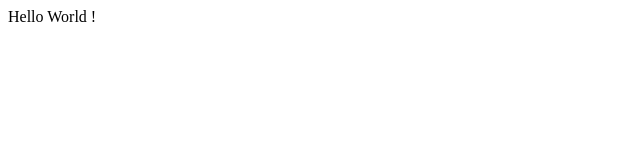
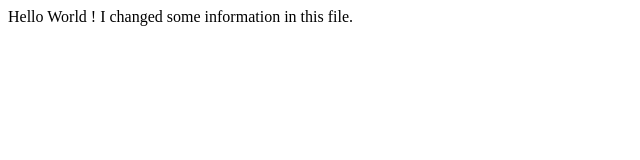
Before and after one commit to nvs123456/gh-deployment-workflow, a plain HTML site: page index.html in a window 1280 px wide. Shown: the whole page, without its empty margins (0-640 px from the left). Drawn offline with Linux system fonts and the light colour scheme.

Commit message:
change indec.html content

```diff
--- a/index.html
+++ b/index.html
@@ -8,6 +8,7 @@
 <body>
     <h>
         Hello World !
+        I changed some information in this file.
     </h>
 </body>
 </html>
```
